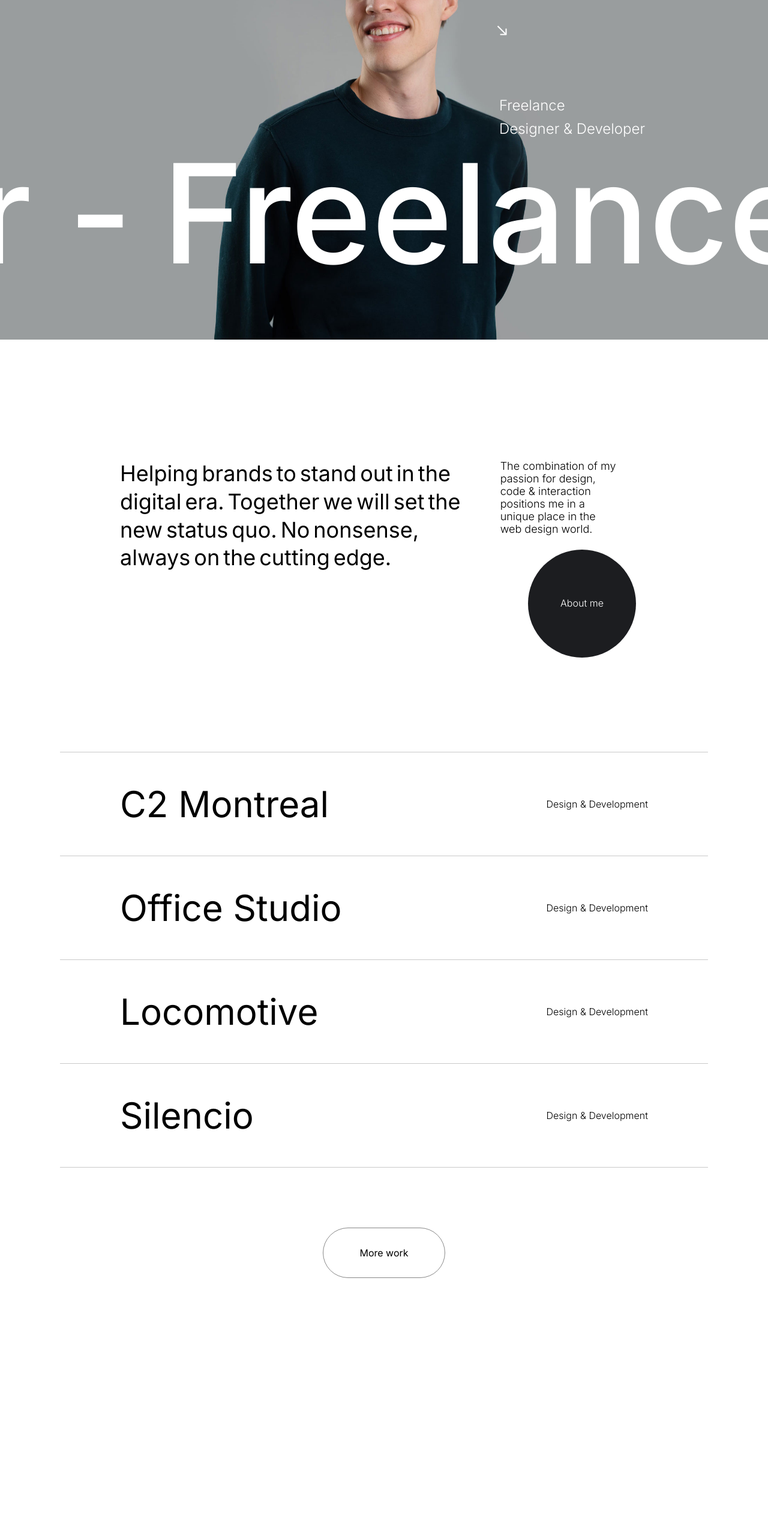
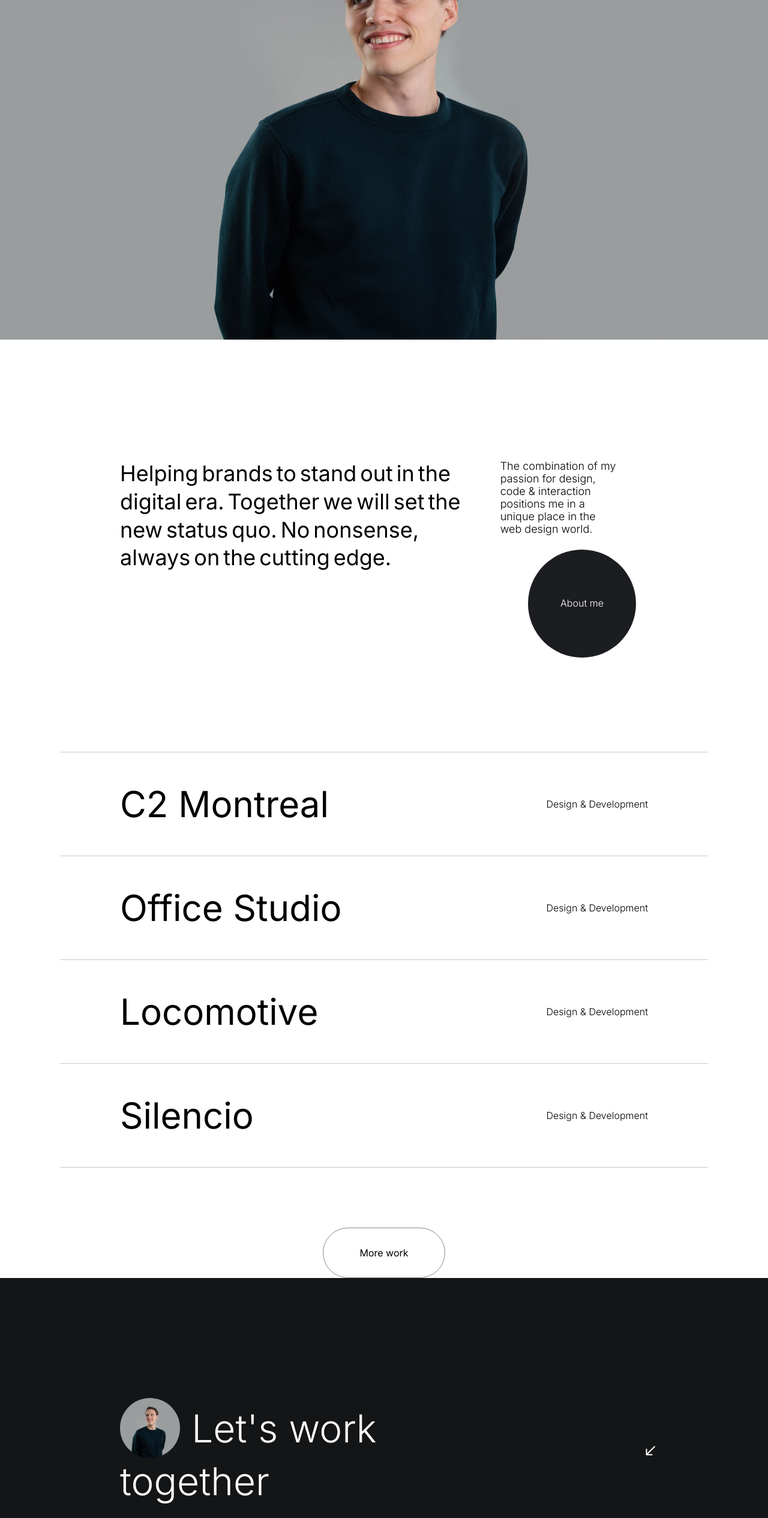
Before and after one commit to Kano85/Landingpage-1124-nextjs-ts-gsap-locomotive, a Next.js app: page / in a window 1280 px wide. Shown: the part 234-2764 px from the top of the page at 60% size. Before the commit the page ends 2364 px from the top, so only its background shows below. Built offline with nearby package versions, Linux system fonts and the light colour scheme.

Commit message:
legacy sass api errors solved

```diff
--- a/next.config.js
+++ b/next.config.js
@@ -6,8 +6,7 @@ const path = require('path');
 const nextConfig = {
   reactStrictMode: true,
   sassOptions: {
-    includePaths: [path.join(__dirname, 'styles')],
-    additionalData: `@import "variables.scss";`, // Ensure variables.scss exists in the included paths
+    silenceDeprecations: ['legacy-js-api'],
   },
 };
 
--- a/src/app/page.jsx
+++ b/src/app/page.jsx
@@ -1,18 +1,18 @@
-//app/page.jsx;
+// app/page.jsx
 
 'use client';
 
 import styles from './page.module.scss';
 
 import { useEffect, useState } from 'react';
-// import { AnimatePresence } from 'framer-motion';
+import { AnimatePresence } from 'framer-motion';
 
-// import Preloader from '../components/Preloader';
+import Preloader from '../components/Preloader';
 import Landing from '../components/Landing';
 import Projects from '../components/Projects';
 import Description from '../components/Description';
-// import SlidingImages from '../components/SlidingImages';
-// import Contact from '../components/Contact';
+import SlidingImages from '../components/SlidingImages';
+import Contact from '../components/Contact';
 
 export default function Home() {
   const [isLoading, setIsLoading] = useState(true);
@@ -32,16 +32,16 @@ export default function Home() {
 
   return (
     <main className={styles.main}>
-      {/* <AnimatePresence mode="wait">
+      <AnimatePresence mode="wait">
         {isLoading && <Preloader />}
-      </AnimatePresence> */}
+      </AnimatePresence>
       {!isLoading && (
         <>
           <Landing />
           <Description />
           <Projects />
-          {/* <SlidingImages /> */}
-          {/* <Contact /> */}
+          <SlidingImages />
+          <Contact />
         </>
       )}
     </main>
```
Also changed, not shown: package.json (+3 -4 lines), src/components/Landing/style.module.scss (+9 -9 lines), styles/variables.scss (deleted).
